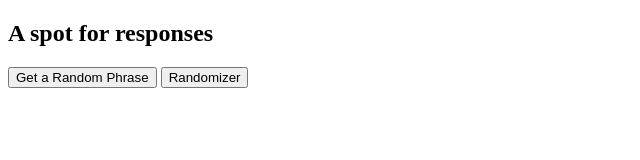
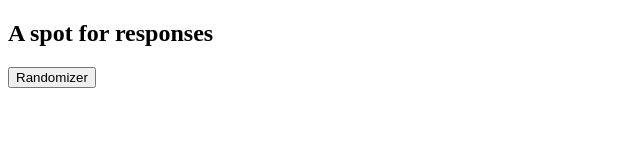
Before and after one commit to csharpspecialist/prac, a plain HTML site: page randomizer/index.html in a window 1280 px wide. Shown: the whole page, without its empty margins (0-640 px from the left). Drawn offline with Linux system fonts and the light colour scheme.

Commit message:
rem inop button

```diff
--- a/randomizer/index.html
+++ b/randomizer/index.html
@@ -55,9 +55,6 @@
  <h2>  A spot for responses      </h2>
 </div>
 
-<button id="btn">
-Get a Random Phrase
-</button>
 
 
 <button id="speak" onclick="work();">
```
